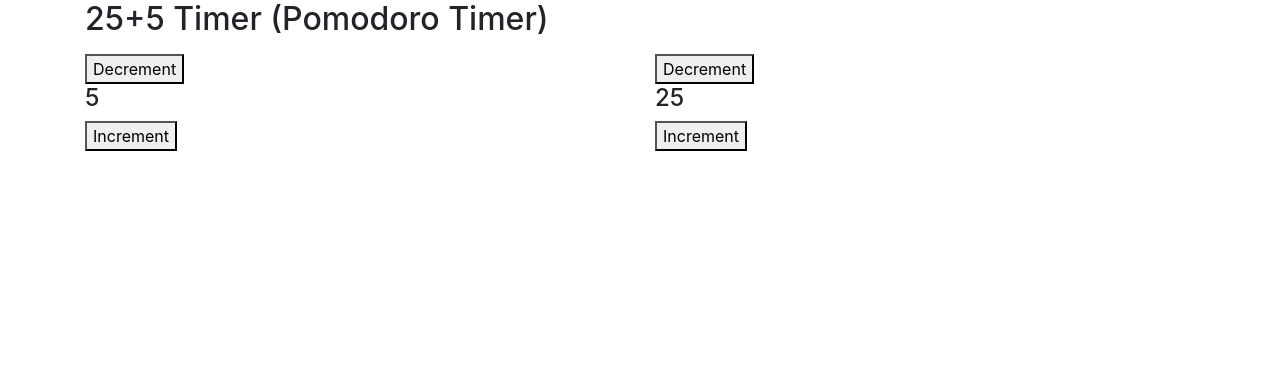
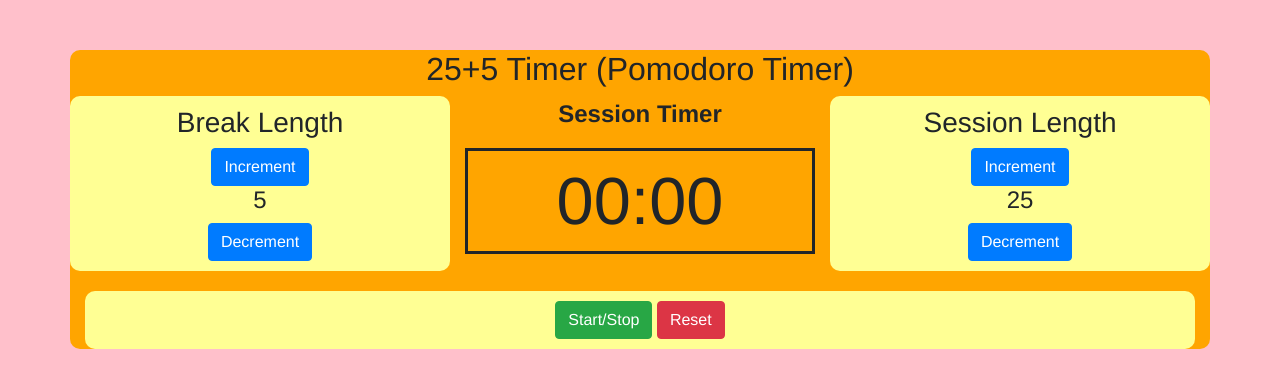
Before and after one commit to DeveloperGregory/twenty-five, a plain HTML site: page index.html in a window 1280 px wide. Drawn offline with nearby package versions, Linux system fonts and the light colour scheme.

Commit message:
Added button functionaility and styled page a little bit more

```diff
--- a/index.html
+++ b/index.html
@@ -4,37 +4,41 @@
     <meta charset="UTF-8">
     <meta name="viewport" content="width=device-width, initial-scale=1.0">
     <link rel="stylesheet" href="https://stackpath.bootstrapcdn.com/bootstrap/4.5.2/css/bootstrap.min.css">
+    <link rel="stylesheet" href="style.css">
     <title>Pomodoro Timer</title>
 </head>
 <body>
     <div id="main" class="container">
-        <h2>25+5 Timer (Pomodoro Timer)</h2>
+        <h2 class="text-center">25+5 Timer (Pomodoro Timer)</h2>
         <div class='row'>
-            <div id='break-box' class='col-sm-6'>
-                <h3 id='break-label'></h3>
+            <div id='break-box' class='col-sm-4'>
+                <h3 id='break-label' class="text-center">Break Length</h3>
                 <div>
-                    <button id='break-decrement'>Decrement</button>
-                    <h4 id='break-length'>5</h4>
-                    <button id='break-increment'>Increment</button>
+                    <button id='break-increment' class='btn btn-primary'>Increment</button>
+                    <h4 id='break-length'>0</h4>
+                    <button id='break-decrement' class='btn btn-primary'>Decrement</button>
                 </div>
             </div>
-            <div id='session-box' class='col-sm-6'>
-                <h3 id='session-label'></h3>
+            <div id='display' class='col-sm-4'>
+                <p id='timer-label' class='text-center'>Session Timer</p>
+                <p id='time-left' class='text-center'>00:00</p>
+            </div>
+            <div id='session-box' class='col-sm-4'>
+                <h3 id='session-label' class='text-center'>Session Length</h3>
                 <div>
-                    <button id='session-decrement'>Decrement</button>
+                    <button id='session-increment' class='btn btn-primary'>Increment</button>
                     <h4 id='session-length'>25</h4>
-                    <button id='session-increment'>Increment</button>
+                    <button id='session-decrement' class='btn btn-primary'>Decrement</button>
                 </div>
             </div>
         </div>
 
-        <div id='display'>
-            <p id='timer-label'></p>
-            <p id='time-left'></p>
-        </div>
+
         <div id='timer-controls'>
-
+            <button id="start_stop" class='btn btn-success'>Start/Stop</button>
+            <button id="reset" class='btn btn-danger'>Reset</button>
         </div>
     </div>
+    <script src="script.js"></script>
 </body>
 </html>
--- /dev/null
+++ b/script.js
@@ -0,0 +1,52 @@
+const BEGINBREAK = 5;
+const BEGINSESSION = 25;
+let breakInc = document.getElementById('break-increment');
+let breakDisplay = document.getElementById('break-length');
+let breakDec = document.getElementById('break-decrement');
+let sessionInc = document.getElementById('session-increment');
+let sessionDisplay = document.getElementById('session-length');
+let sessionDec = document.getElementById('session-decrement');
+let resetBtn = document.getElementById('reset');
+let breakLength = BEGINBREAK;
+let sessionLength = BEGINSESSION;
+
+function updateDisplay(){
+    breakDisplay.innerHTML = breakLength;
+    sessionDisplay.innerHTML = sessionLength;
+}
+
+function changeSession(amount){
+    sessionLength += amount;
+    if(sessionLength >= 60){
+        sessionLength = 60;
+    }
+    if(sessionLength <= 0){
+        sessionLength = 0
+    }
+    updateDisplay();
+}
+
+function changeBreak(amount){
+    breakLength += amount;
+    if(breakLength >= 60){
+        breakLength = 60;
+    }
+    if(breakLength <= 0){
+        breakLength = 0
+    }
+    updateDisplay();
+}
+
+function resetApp(){
+    breakLength = BEGINBREAK;
+    sessionLength = BEGINSESSION;
+    updateDisplay();
+}
+
+
+updateDisplay();
+breakInc.addEventListener("click", () => changeBreak(1));
+breakDec.addEventListener("click", () => changeBreak(-1));
+sessionInc.addEventListener("click", () => changeSession(1));
+sessionDec.addEventListener("click", () => changeSession(-1));
+resetBtn.addEventListener('click', resetApp);
--- /dev/null
+++ b/style.css
@@ -0,0 +1,33 @@
+body{
+    background-color: pink;
+    font-family:'Franklin Gothic Medium', 'Arial Narrow', Arial, sans-serif
+}
+
+
+#break-box, #session-box, #timer-controls{
+    background-color: rgb(255, 255, 148);
+    border-radius: 10px;
+    padding: 10px;
+    text-align: center;
+}
+
+#main{
+    background-color: orange;
+    border-radius: 10px;
+    margin-top: 50px;
+
+}
+
+#timer-controls{
+    margin-top: 20px;
+}
+
+#time-left{
+    border-style: solid;
+    font-size: 50pt;
+}
+
+#timer-label{
+    font-size: 18pt;
+    font-weight: bold;
+}
```
